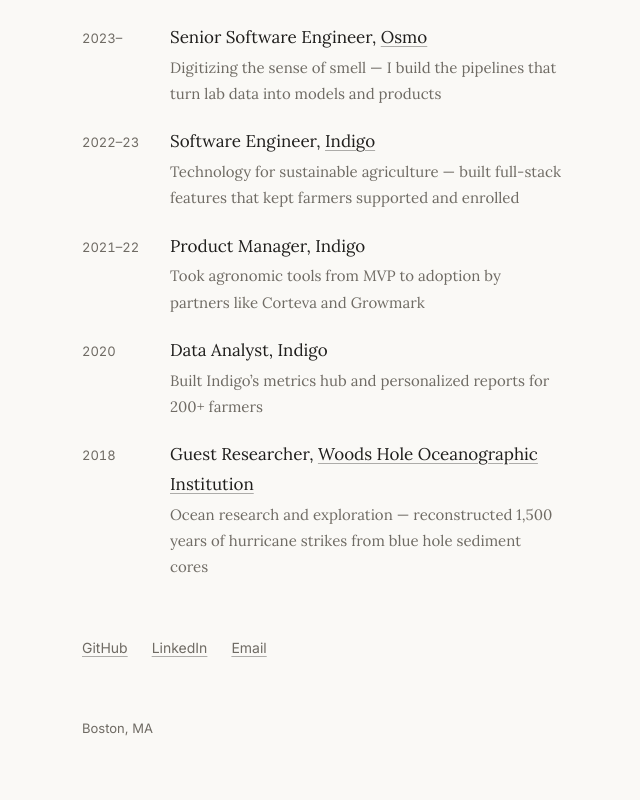
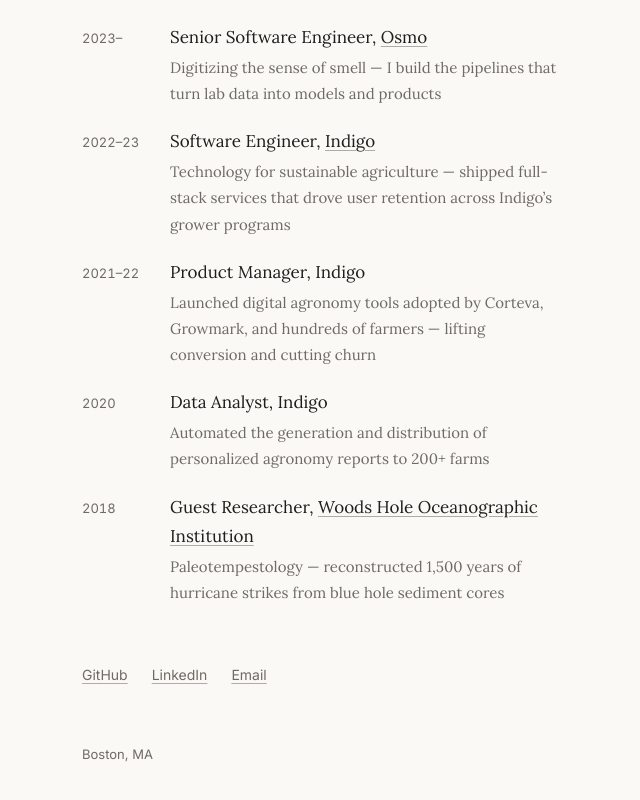
Before and after one commit to cdizon239/charmille, a React (Vite) app: page / in a window 1280 px wide. Shown: the part 692-1492 px from the top of the page, without its empty margins (318-958 px from the left). Built offline with nearby package versions, Linux system fonts and the light colour scheme.

Commit message:
Sharpen Indigo and WHOI blurbs

```diff
--- a/src/App.tsx
+++ b/src/App.tsx
@@ -48,8 +48,9 @@
             <div>
               <p>Software Engineer, <a href="https://www.indigoag.com/">Indigo</a></p>
               <p className="blurb">
-                Technology for sustainable agriculture &mdash; built
-                full-stack features that kept farmers supported and enrolled
+                Technology for sustainable agriculture &mdash; shipped
+                full-stack services that drove user retention across
+                Indigo&rsquo;s grower programs
               </p>
             </div>
           </li>
@@ -58,8 +59,9 @@
             <div>
               <p>Product Manager, Indigo</p>
               <p className="blurb">
-                Took agronomic tools from MVP to adoption by partners like
-                Corteva and Growmark
+                Launched digital agronomy tools adopted by Corteva, Growmark,
+                and hundreds of farmers &mdash; lifting conversion and
+                cutting churn
               </p>
             </div>
           </li>
@@ -68,8 +70,8 @@
             <div>
               <p>Data Analyst, Indigo</p>
               <p className="blurb">
-                Built Indigo&rsquo;s metrics hub and personalized reports for
-                200+ farmers
+                Automated the generation and distribution of personalized
+                agronomy reports to 200+ farms
               </p>
             </div>
           </li>
@@ -81,8 +83,8 @@
                 <a href="https://www.whoi.edu/">Woods Hole Oceanographic Institution</a>
               </p>
               <p className="blurb">
-                Ocean research and exploration &mdash; reconstructed 1,500
-                years of hurricane strikes from blue hole sediment cores
+                Paleotempestology &mdash; reconstructed 1,500 years of
+                hurricane strikes from blue hole sediment cores
               </p>
             </div>
           </li>
```
